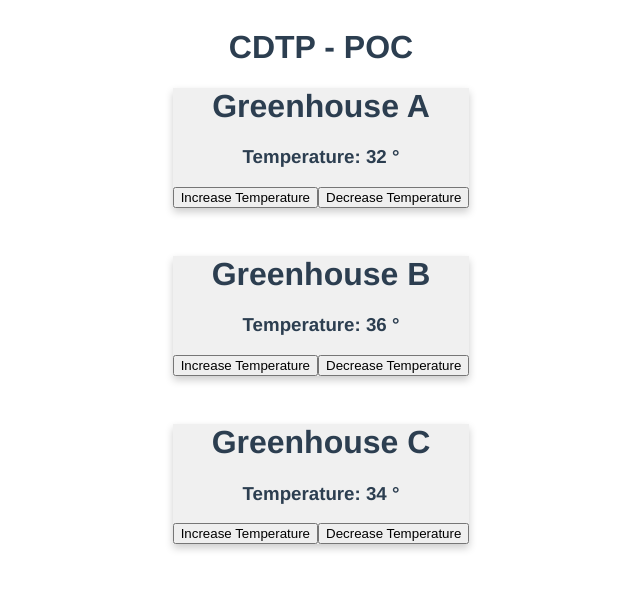
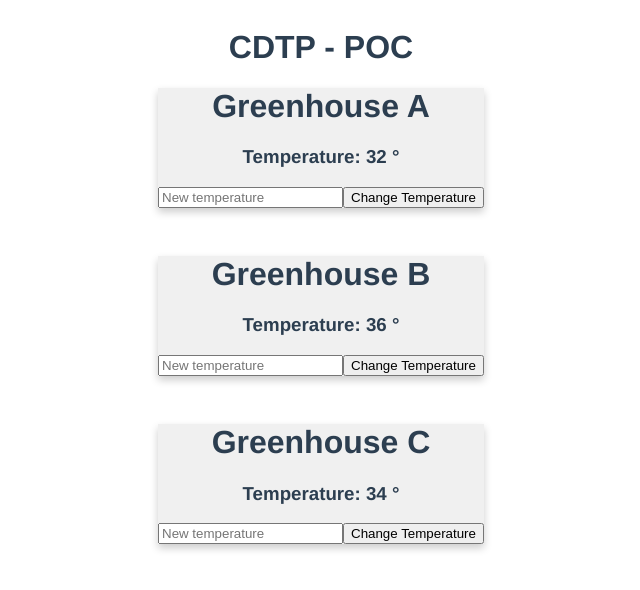
Before and after one commit to mertturkmenoglu/cdtp, a Vue app: page / in a window 1280 px wide. Shown: the top 590 px of the page, without its empty margins (319-959 px from the left). Built offline with nearby package versions, Linux system fonts and the light colour scheme.

Commit message:
Change temperature adjust buttons to input field

```diff
--- a/src/components/Greenhouse.vue
+++ b/src/components/Greenhouse.vue
@@ -2,8 +2,10 @@
   <div class="greenhouse-card">
     <h1>{{ greenhouse.name }}</h1>
     <h3>Temperature: {{ greenhouse.temperature }} &deg;</h3>
-    <button @click="increase">Increase Temperature</button>
-    <button @click="decrease">Decrease Temperature</button>
+    <form @submit.prevent="changeTemp">
+      <input type="text" placeholder="New temperature" aria-label="New Temperature" v-model="newTemp"/>
+      <button type="submit">Change Temperature</button>
+    </form>
   </div>
 </template>
 
@@ -13,13 +15,17 @@ export default {
   props: {
     greenhouse: {}
   },
+  data: () => ({
+    newTemp: '',
+  }),
   methods: {
-    increase() {
-      this.$emit("increase")
+    changeTemp() {
+      const tmp = parseInt(this.newTemp);
+
+      if (!isNaN(tmp)) {
+        this.$emit("changeTemp", tmp)
+      }
     },
-    decrease() {
-      this.$emit("decrease")
-    }
   }
 }
 </script>
@@ -28,6 +34,6 @@ export default {
 .greenhouse-card {
   max-width: 30vw;
   background-color: #f0f0f0;
-  box-shadow: 0 4px 8px 0 rgba(0,0,0,0.2);
+  box-shadow: 0 4px 8px 0 rgba(0, 0, 0, 0.2);
 }
 </style>
--- a/src/components/GreenhouseDisplay.vue
+++ b/src/components/GreenhouseDisplay.vue
@@ -5,8 +5,7 @@
         <Greenhouse
             :greenhouse="greenhouse"
             class="mb-3"
-            @increase="increase(idx, greenhouse.name)"
-            @decrease="decrease(idx, greenhouse.name)"
+            @changeTemp="(tmp) => change(idx, greenhouse.name, tmp)"
         />
       </div>
     </div>
@@ -59,16 +58,11 @@ export default {
 
       //this.greenhouses = data.greenhouses;
     },
-    increase(idx, name) {
+    change(idx, name, tmp) {
       // TODO: MAKE API CALLS
-      this.greenhouses[idx].temperature++;
-      console.log(`${name} temperature increased. New temperature: ${this.greenhouses[idx].temperature}`);
+      this.greenhouses[idx].temperature = tmp;
+      console.log(`${name} temperature changed. New temperature: ${this.greenhouses[idx].temperature}`);
     },
-    decrease(idx, name) {
-      // TODO: MAKE API CALLS
-      this.greenhouses[idx].temperature--;
-      console.log(`${name} temperature decreased. New temperature: ${this.greenhouses[idx].temperature}`);
-    }
   },
 }
 </script>
```
